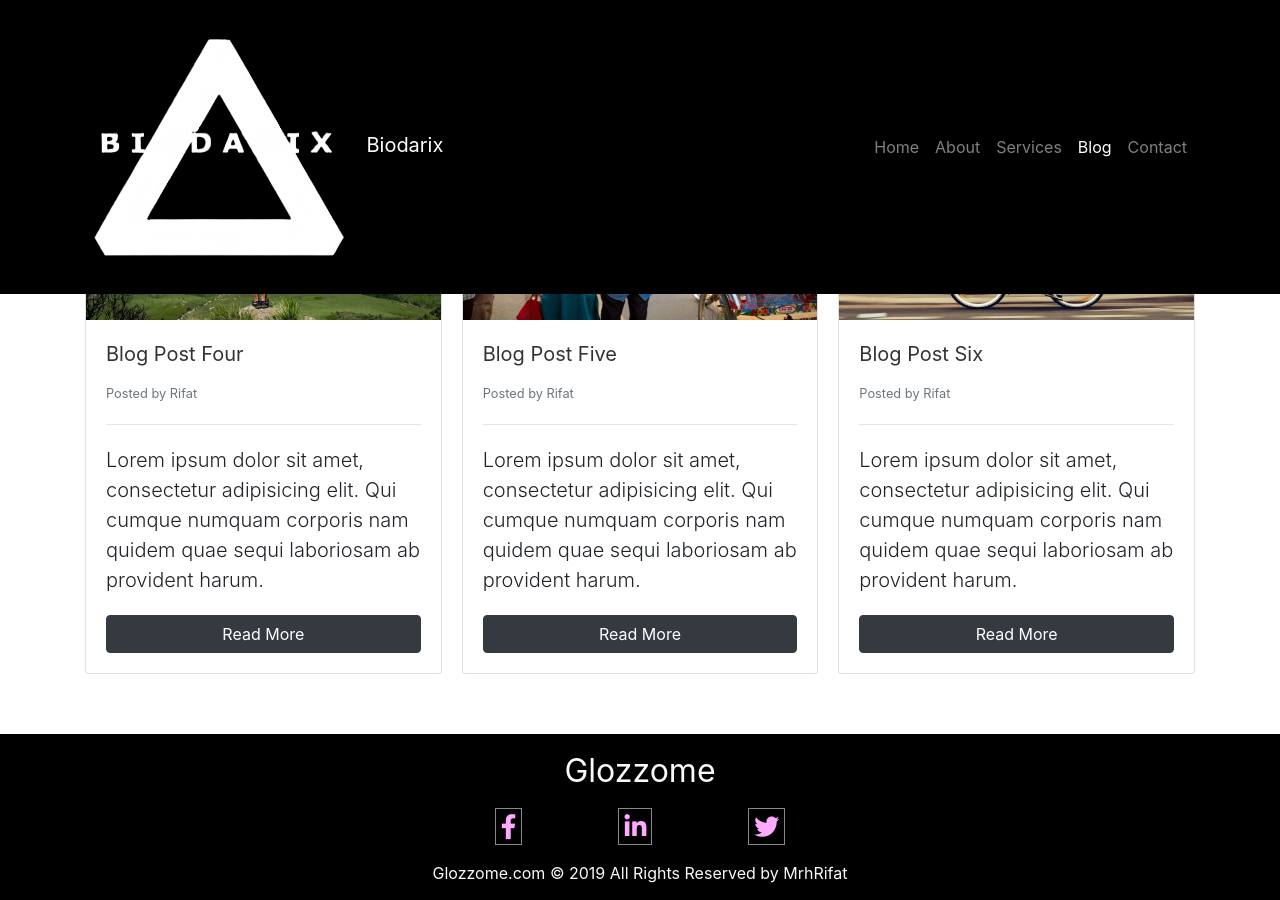
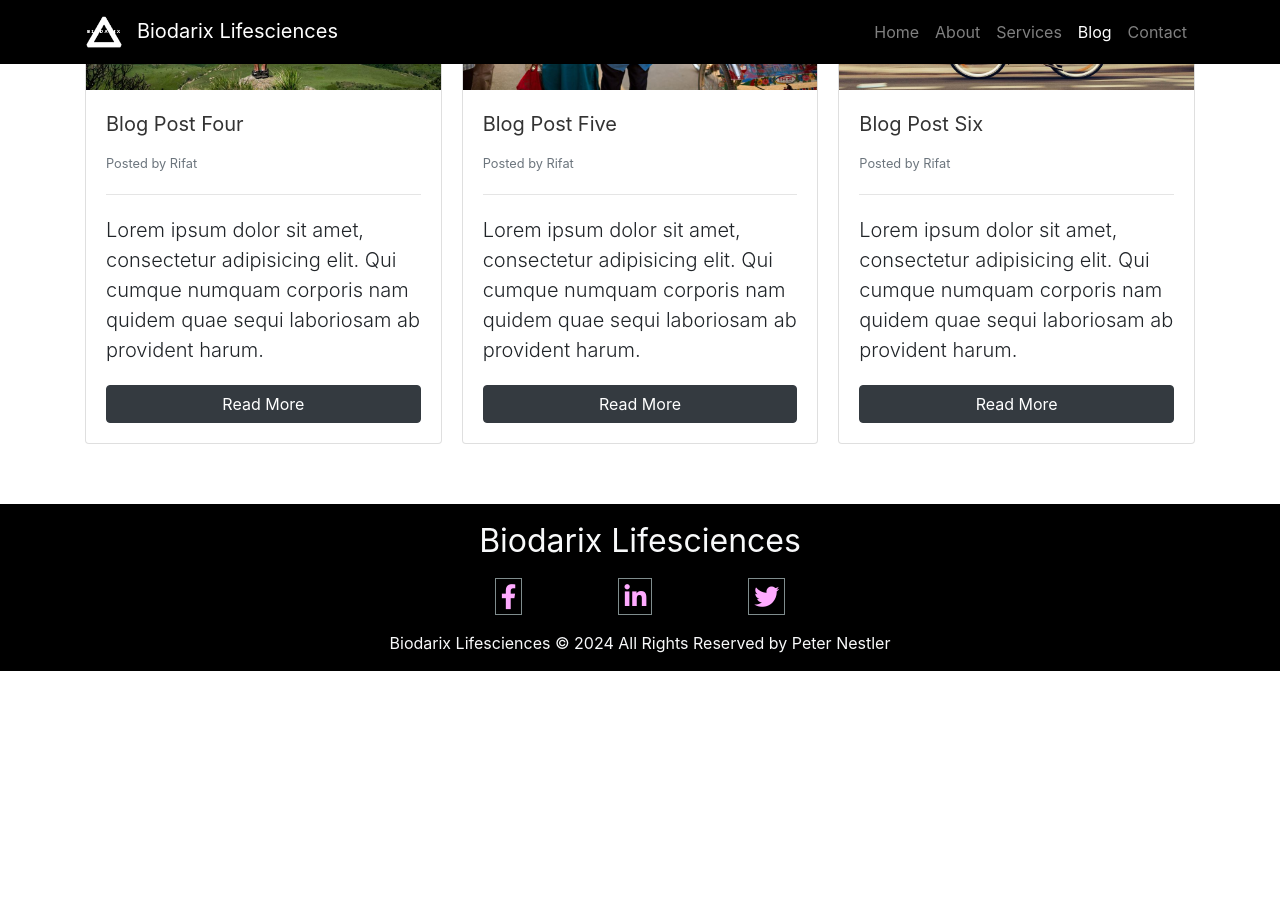
Before and after one commit to Biodarix/biodarix.github.io, a Jekyll site: the page blog.html, which Jekyll copies as it is, in a window 1280 px wide and 900 px high, scrolled down 1090 px. Built offline with Jekyll 4.4.1, drawn with Linux system fonts in a browser that asks for light colours; after the commit the page ends 1761 px from its top, so only the background shows below that.

Commit message:
Update blog.html

```diff
--- a/blog.html
+++ b/blog.html
@@ -17,8 +17,8 @@
 	<nav class="navbar navbar-dark navbar-expand-lg"  uk-sticky="top:100; animation: uk-animation-slide-top; bottom: #sticky-on-scroll-up">
 		<div class="container">
 			<a href="index.html" class="navbar-brand">
-				<img src="img/logo1.png" class="img-fluid p-0" style="width: 35%; filter: brightness(0) invert(1);">
-				<div class="ml-2 p-0 d-inline webT">Biodarix</div>
+				<img src="img/logo1.png" class="img-fluid p-0" style="width: 5%; filter: brightness(0) invert(1);">
+				<div class="ml-2 p-0 d-inline webT">Biodarix Lifesciences</div>
 			</a>
 			<button class="navbar-toggler navbar-toggler-right" data-toggle="collapse" data-target="#navBar">
 				<span class="navbar-toggler-icon"></span>
@@ -150,7 +150,7 @@
 		<div class="container">
 			<div class="row">
 				<div class="col">
-					<h2 class="display-5 mb-0 text-light">Glozzome</h2>
+					<h2 class="display-5 mb-0 text-light">Biodarix Lifesciences</h2>
 					<div class="d-flex flex-row justify-content-center p-3">
 						<div class="px-5">
 							<a href="#">
@@ -172,7 +172,7 @@
 			</div>
 			<div class="row">
 				<div class="col">
-					Glozzome.com © 2019 All Rights Reserved by MrhRifat
+					Biodarix Lifesciences © 2024 All Rights Reserved by Peter Nestler
 				</div>
 			</div>
 		</div>
```
